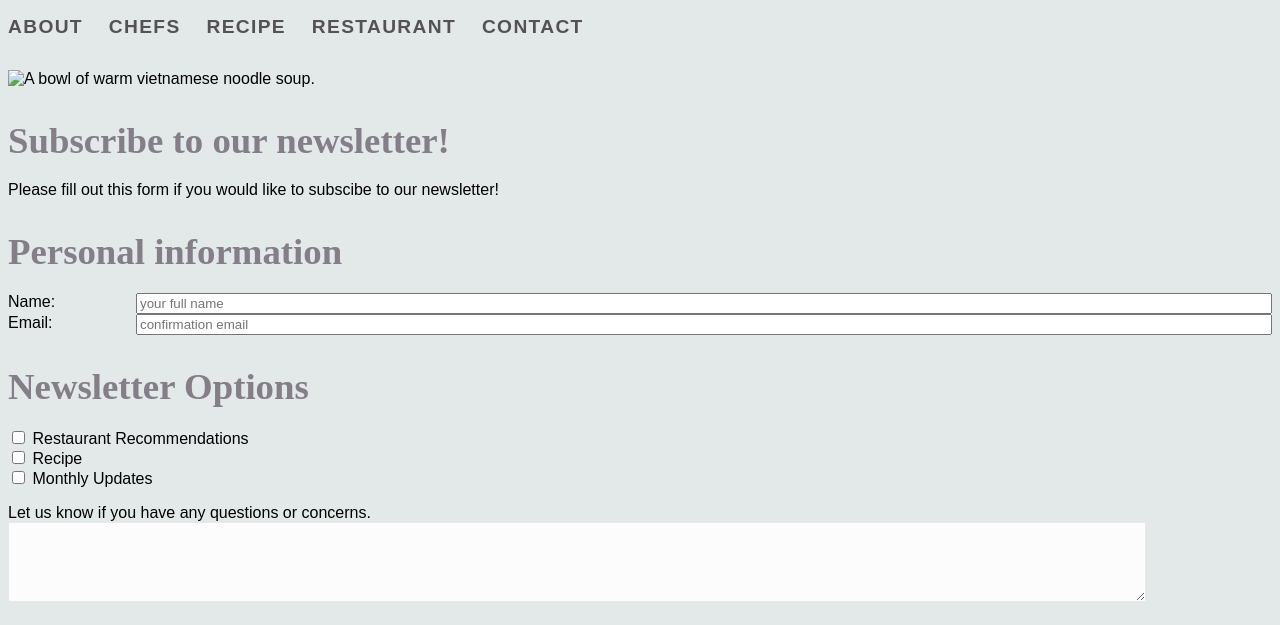
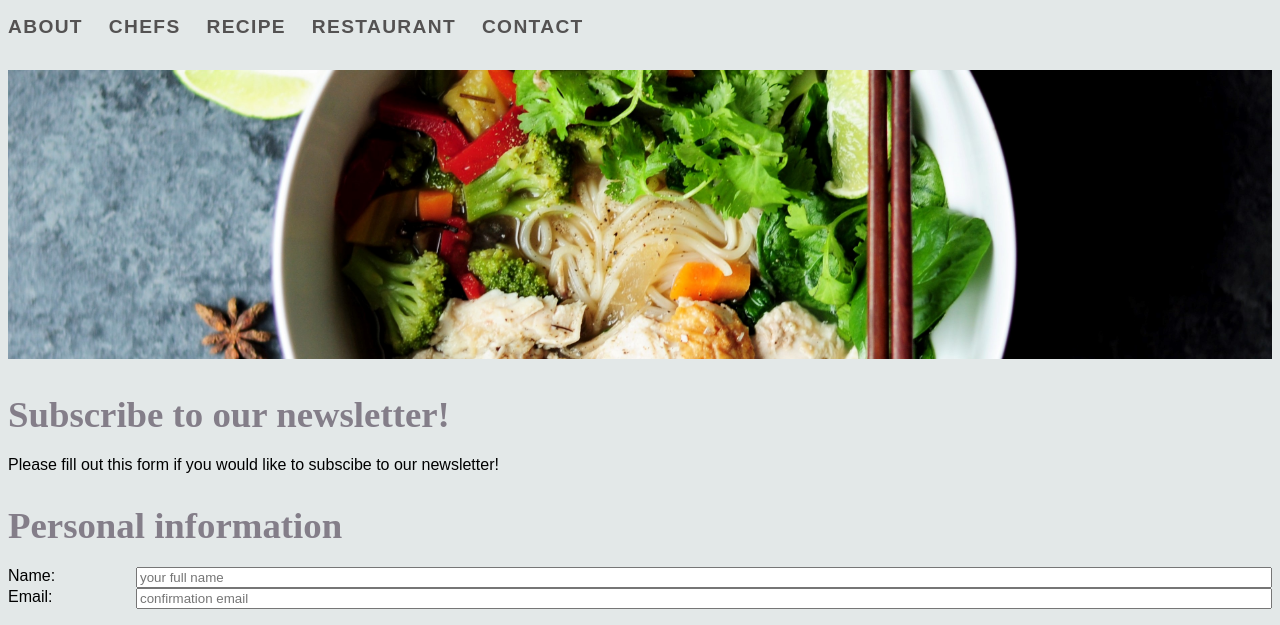
Before and after one commit to 22iyt/22iyt.github.io, a plain HTML site: page grc339/digital-magazine/newsletter.html in a window 1280 px wide. Shown: the part 123-748 px from the top of the page. Drawn offline with Linux system fonts and the light colour scheme; a web font is replaced by a local one.

Commit message:
Update newsletter.html

```diff
--- a/grc339/digital-magazine/newsletter.html
+++ b/grc339/digital-magazine/newsletter.html
@@ -80,7 +80,7 @@
 
          </header>
 
-         <img src="viet noodle soup cropped.jpg" alt="A bowl of warm vietnamese noodle soup." />
+         <img src="viet-noodle-soup-cropped.jpg" alt="A bowl of warm vietnamese noodle soup." />
 
          <main class="newsletter">
 
```
